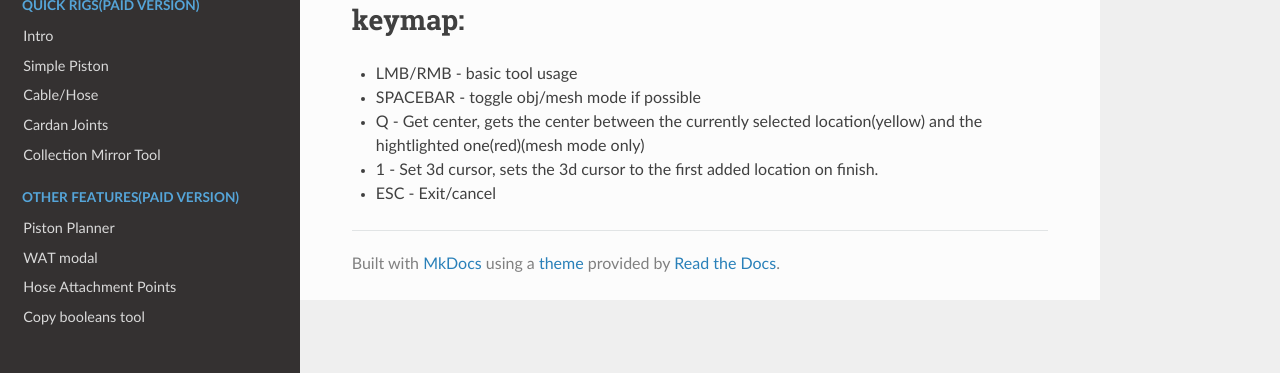
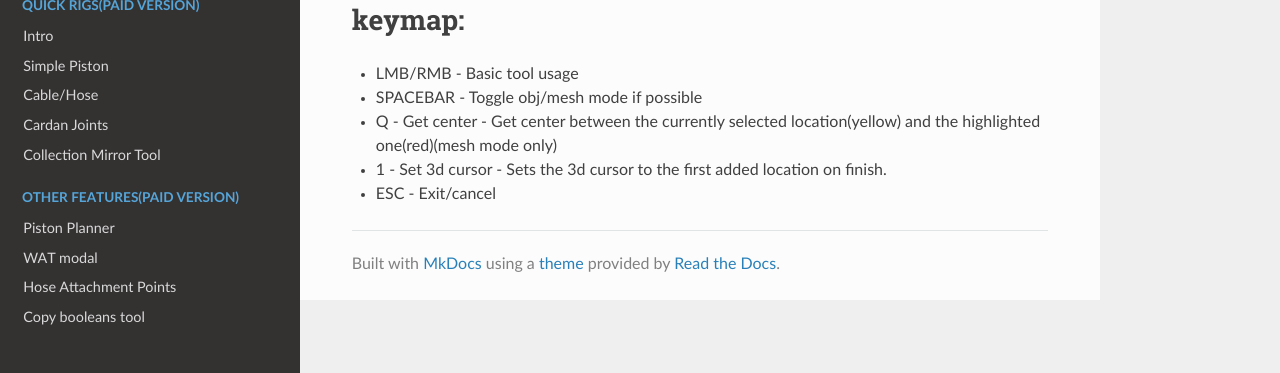
Before and after one commit to ZenderB3D/pp_docs, an MkDocs documentation site: the page built from docs/Features/piston_planner.md.md, in a window 1280 px wide, cut to the strip 527-900 px from the top of the page. Built offline with MkDocs 1.6.1, drawn with Linux system fonts in a browser that asks for light colours; nearby versions of some CDN libraries.

Commit message:
Update piston_planner.md.md

```diff
--- a/docs/Features/piston_planner.md.md
+++ b/docs/Features/piston_planner.md.md
@@ -5,8 +5,8 @@ A tool that can be used to place existing pistons or establish a 'work' plane to
 <iframe width="560" height="315" src="https://www.youtube.com/embed/-REBxjiWLWk" title="YouTube video player" frameborder="0" allow="accelerometer; autoplay; clipboard-write; encrypted-media; gyroscope; picture-in-picture" allowfullscreen></iframe>
 
 #keymap:
-* LMB/RMB - basic tool usage
-* SPACEBAR - toggle obj/mesh mode if possible
-* Q - Get center, gets the center between the currently selected location(yellow) and the hightlighted one(red)(mesh mode only)
-* 1 - Set 3d cursor, sets the 3d cursor to the first added location on finish.
+* LMB/RMB - Basic tool usage
+* SPACEBAR - Toggle obj/mesh mode if possible
+* Q - Get center - Get center between the currently selected location(yellow) and the highlighted one(red)(mesh mode only)
+* 1 - Set 3d cursor - Sets the 3d cursor to the first added location on finish.
 * ESC - Exit/cancel
```
